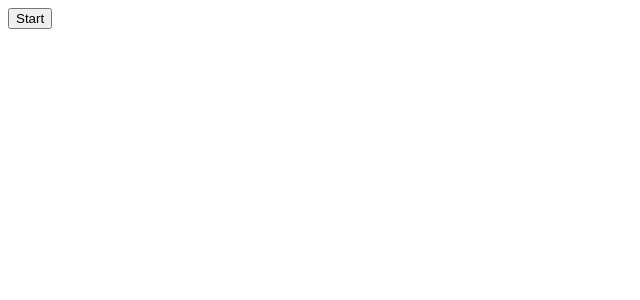
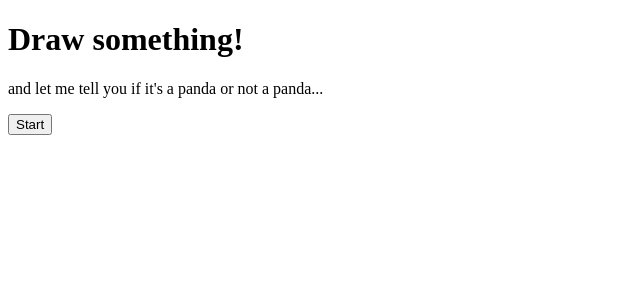
Before and after one commit to chenlwilson/hr-mvp, a React app: page / in a window 1280 px wide. Shown: the top 300 px of the page, without its empty margins (0-640 px from the left). Built offline with nearby package versions, Linux system fonts and the light colour scheme; the HTML template or start-up script is replaced by a standard one.

Commit message:
can start/restart and time

```diff
--- a/src/components/App.jsx
+++ b/src/components/App.jsx
@@ -5,10 +5,12 @@ import Cover from './Cover.jsx';
 export default class App extends Component {
   constructor(props) {
     super(props);
-    this.toggleGame = this.toggleGame.bind(this);
+    this.startGame = this.startGame.bind(this);
+    this.stopGame = this.stopGame.bind(this);
 
     this.state = {
       isDrawing: false,
+      countdown: 9,
       vector: [],
     };
   }
@@ -17,17 +19,33 @@ export default class App extends Component {
 
   }
 
-  toggleGame() {
+  startGame() {
     this.setState({
-      isDrawing: !this.state.isDrawing,
+      isDrawing: true,
     });
+    this.timer = setInterval(() => {
+      this.setState({
+        countdown: this.state.countdown - 1,
+      });
+      if (this.state.countdown < 0) {
+        this.stopGame();
+      }
+    }, 1000);
+  }
+
+  stopGame() {
+    this.setState({
+      isDrawing: false,
+      countdown: 9,
+    });
+    clearInterval(this.timer);
   }
 
   render() {
     return (
       <div>
         { this.state.isDrawing
-          ? <Canvas toggleGame={this.toggleGame} /> : <Cover toggleGame={this.toggleGame} /> }
+          ? <Canvas stopGame={this.stopGame} countdown={this.state.countdown} /> : <Cover startGame={this.startGame} /> }
       </div>
     );
   }
--- a/src/components/Canvas.jsx
+++ b/src/components/Canvas.jsx
@@ -1,9 +1,19 @@
 import React from 'react';
-import { Button } from 'react-bootstrap';
+import { Navbar, Button, Badge } from 'react-bootstrap';
 
-const Canvas = ({ toggleGame }) => (
+const Canvas = ({ countdown, stopGame }) => (
   <div>
-    <Button variant="outline-warning" onClick={toggleGame}>Restart</Button>
+    <Navbar bg="light">
+      <Button variant="outline-warning" onClick={stopGame}>Restart</Button>
+      <h2><Badge bg="light" variant="warning">00:0{countdown}</Badge></h2>
+    </Navbar>
+    {/* <canvas
+          id="drawingCanvas"
+          resize="true"
+          width="2022"
+          height="360"
+          style="-webkit-user-drag: none; user-select: none; -webkit-tap-highlight-color: rgba(0, 0, 0, 0); width: 2022px; height: 360px;"
+        /> */}
   </div>
 );
 
--- a/src/components/Cover.jsx
+++ b/src/components/Cover.jsx
@@ -1,10 +1,14 @@
 import React from 'react';
-import { Button } from 'react-bootstrap';
+import { Button, Jumbotron } from 'react-bootstrap';
 
-const Cover = ({ toggleGame }) => (
-  <div>
-    <Button variant="outline-warning" onClick={toggleGame}>Start</Button>
-  </div>
+const Cover = ({ startGame }) => (
+  <Jumbotron>
+    <h1>Draw something!</h1>
+    <p>and let me tell you if it's a panda or not a panda...</p>
+    <p>
+      <Button variant="outline-warning" onClick={startGame}>Start</Button>
+    </p>
+  </Jumbotron>
 );
 
 export default Cover;
```
Also changed, not shown: src/components/Timer.jsx (deleted).
